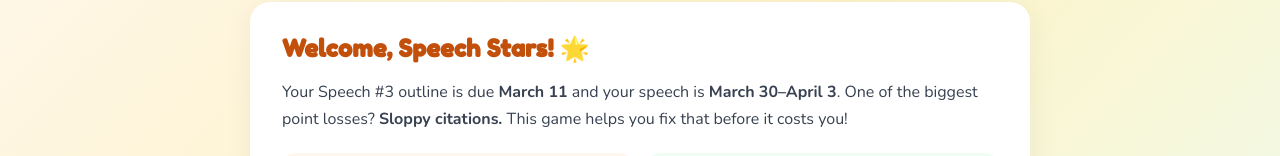
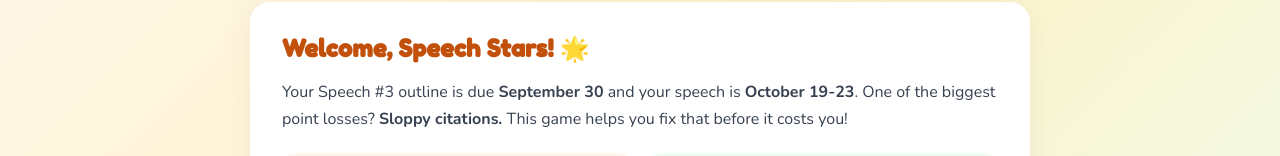
Before and after one commit to elizabethbowman/DCspeechCitations, a plain HTML site: page index.html in a window 1280 px wide. Shown: the part 192-348 px from the top of the page. Drawn offline with nearby package versions, Linux system fonts and the light colour scheme.

Commit message:
Update due dates for Speech #3 outline and speech

```diff
--- a/index.html
+++ b/index.html
@@ -65,7 +65,7 @@
   <div id="tab-intro" class="card active">
     <h2 class="orange" style="margin-bottom:16px;">Welcome, Speech Stars! 🌟</h2>
     <p class="nunito" style="color:#374151;line-height:1.7;margin-bottom:16px;">
-      Your Speech #3 outline is due <strong>March 11</strong> and your speech is <strong>March 30–April 3</strong>. One of the biggest point losses? <strong>Sloppy citations.</strong> This game helps you fix that before it costs you!
+      Your Speech #3 outline is due <strong>September 30</strong> and your speech is <strong>October 19-23</strong>. One of the biggest point losses? <strong>Sloppy citations.</strong> This game helps you fix that before it costs you!
     </p>
     <div class="grid-2">
       <div style="background:#fff7ed;border-radius:14px;padding:16px 18px;">
```
